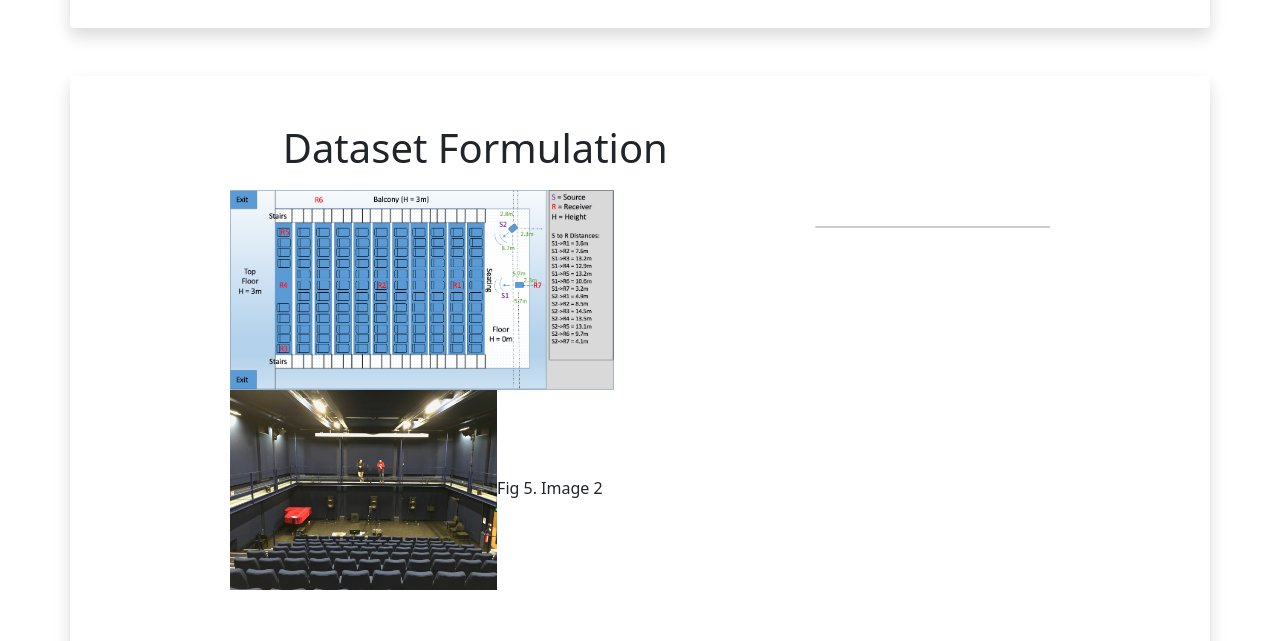
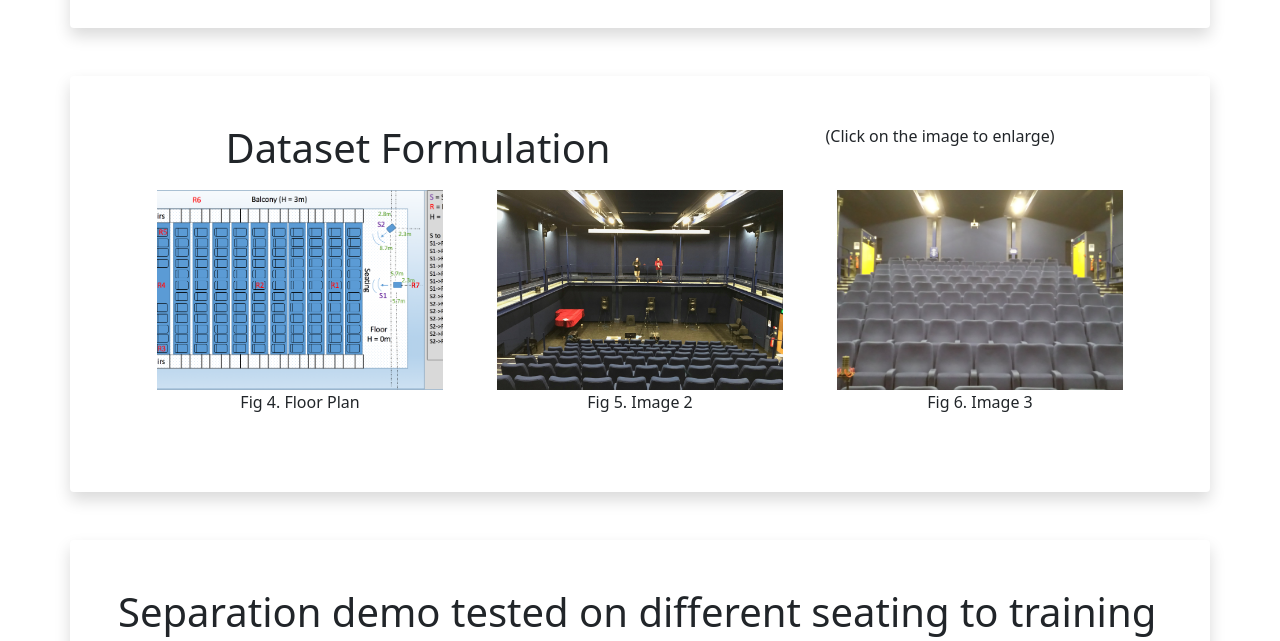
Before and after one commit to Logicino/SeparatingSameInstrumentsInStringQuartet, a plain HTML site: page index.html in a window 1280 px wide. Shown: the part 1100-1741 px from the top of the page. Drawn offline with nearby package versions, Linux system fonts and the light colour scheme.

Commit message:
Update index.html

```diff
--- a/index.html
+++ b/index.html
@@ -225,20 +225,22 @@
     <!-- 图片展示部分 -->
     <div class="container pt-5 mt-5 shadow p-5 mb-5 bg-white rounded">
         <div class="style3">
-            <h1>Dataset Formulation</h1>
-            <p></p>
+            <a name="image-gallery"><h1>Dataset Formulation</h1></a>
+            <p>
+                (Click on the image to enlarge)
+            </p>
             <div class="container" style="display: flex; flex-wrap: wrap; justify-content: space-around;">
                 <!-- 重复以下div来展示更多图片 -->
-                <div class="image" style="flex-basis: 25%; padding: 10px;">
-                    <img src="dataformulation/floor_plan.png" alt="Floor Plan" onclick="showModal(this)" style="width: auto; height: 200px;>
+                <div class="image" style="flex-basis: 30%; padding: 10px;">
+                    <img src="dataformulation/floor_plan.png" alt="Floor Plan" onclick="showModal(this)" style="width: 100%; height: 200px; object-fit: cover;">
                     <figcaption>Fig 4. Floor Plan</figcaption>
                 </div>
-                <div class="image" style="flex-basis: 25%; padding: 10px;">
-                    <img src="dataformulation/28876197_1721973911203219_706040821_o.jpg" alt="Real Scene 1" onclick="showModal(this)" style="width: auto; height: 200px;>
+                <div class="image" style="flex-basis: 30%; padding: 10px;">
+                    <img src="dataformulation/28876197_1721973911203219_706040821_o.jpg" alt="Image 2" onclick="showModal(this)" style="width: 100%; height: 200px; object-fit: cover;">
                     <figcaption>Fig 5. Image 2</figcaption>
                 </div>
-                <div class="image" style="flex-basis: 25%; padding: 10px;">
-                    <img src="dataformulation/28879946_1726547144077423_185865170_o.jpg" alt="Real Scene 2" onclick="showModal(this)" style="width: auto; height: 200px;>
+                <div class="image" style="flex-basis: 30%; padding: 10px;">
+                    <img src="dataformulation/28879946_1726547144077423_185865170_o.jpg" alt="Image 3" onclick="showModal(this)" style="width: 100%; height: 200px; object-fit: cover;">
                     <figcaption>Fig 6. Image 3</figcaption>
                 </div>
                 <!-- 更多图片 -->
```
